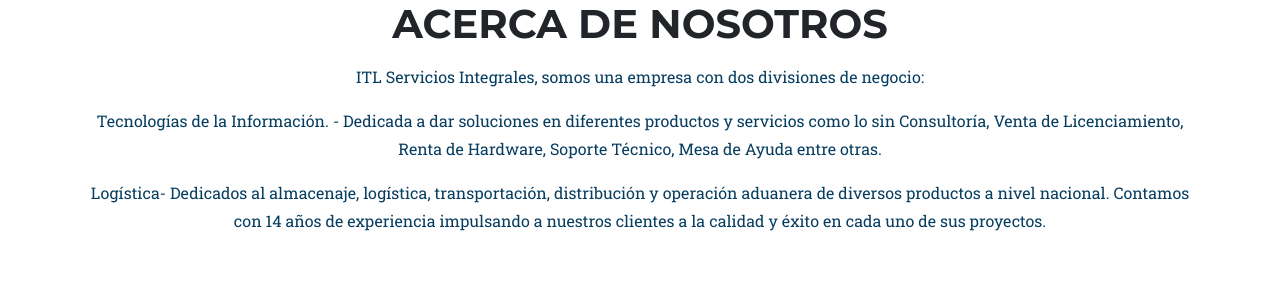
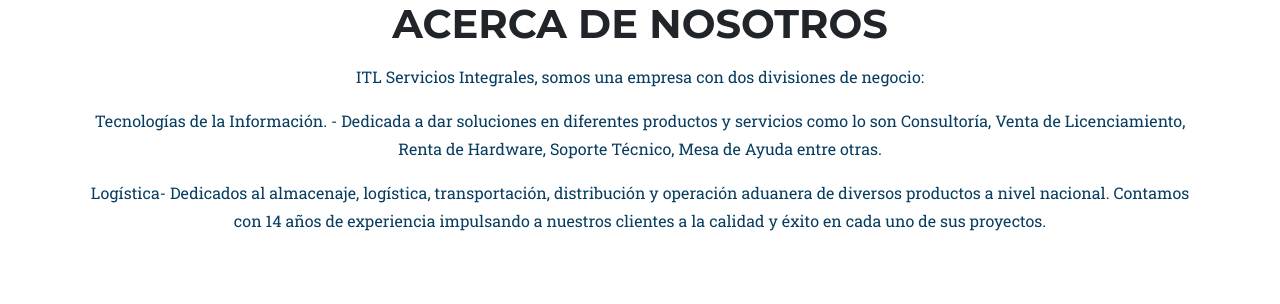
Before and after one commit to gldeleon/tecnova, a PHP site: page / in a window 1280 px wide. Shown: the part 3230-3534 px from the top of the page. Run offline with PHP 8.4, Linux system fonts and the light colour scheme; some web fonts are replaced.

Commit message:
fix de frase

```diff
--- a/index.php
+++ b/index.php
@@ -385,7 +385,7 @@
                     <div class="col-lg-12 text-center">
                         <h2 class="section-heading text-uppercase">Acerca de Nosotros</h2>
                         <p class="text-muted">ITL Servicios Integrales, somos una empresa con dos divisiones de negocio:</p>
-                        <p class="text-muted">Tecnologías de la Información. -  Dedicada a dar soluciones en diferentes productos y servicios como lo sin Consultoría, Venta de Licenciamiento, Renta de Hardware, Soporte Técnico, Mesa de Ayuda entre otras.</p>
+                        <p class="text-muted">Tecnologías de la Información. -  Dedicada a dar soluciones en diferentes productos y servicios como lo son Consultoría, Venta de Licenciamiento, Renta de Hardware, Soporte Técnico, Mesa de Ayuda entre otras.</p>
                         <p class="text-muted">Logística- Dedicados al almacenaje, logística, transportación, distribución y operación aduanera de diversos productos a nivel nacional. Contamos con 14 años de experiencia impulsando a nuestros clientes a la calidad y éxito en cada uno de sus proyectos.</p>
                         <h3 class="section-subheading text-muted"></h3>
                         <!--<h2>Cronograma</h2>-->
```
